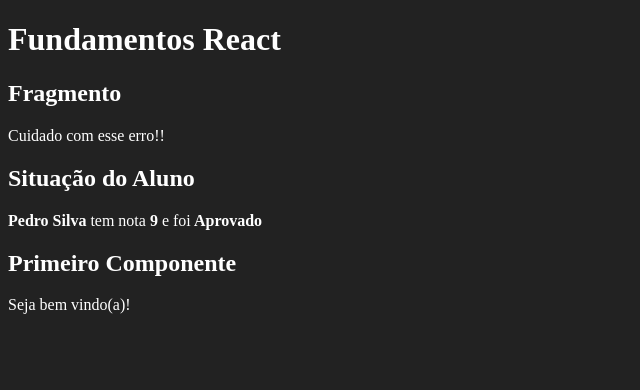
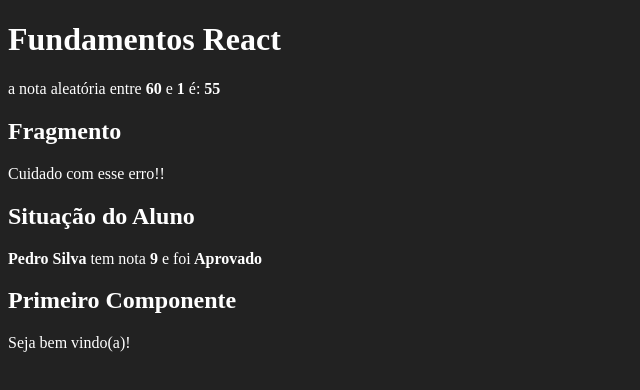
Before and after one commit to LuizHenrique-BS/React-Redux, a React (Create React App) app: page / in a window 1280 px wide. Shown: the top 390 px of the page, without its empty margins (0-640 px from the left). Built offline with nearby package versions, Linux system fonts and the light colour scheme.

Commit message:
Primeiro Desafio

```diff
--- a/src/App.jsx
+++ b/src/App.jsx
@@ -3,10 +3,12 @@
 import Primeiro from "./components/basicos/Primeiro";
 import ComParametro from "./components/basicos/ComParametro";
 import Fragmento from "./components/basicos/Fragmento";
+import Aleatorio from "./components/basicos/Aleatorio";
 
 export default () => (
   <div id="app">
     <h1>Fundamentos React</h1>
+    <Aleatorio max = {60} min= {1} />
     <Fragmento />
     <ComParametro titulo="Situação do Aluno" aluno="Pedro Silva" nota={8.3} />
     <Primeiro></Primeiro>
--- /dev/null
+++ b/src/components/basicos/Aleatorio.jsx
@@ -0,0 +1,15 @@
+import React from "react";
+
+export default function Aleatorio(props) {
+  const { min, max } = props; // destruction
+  return (
+    <div>
+      <p>
+        a nota aleatória entre
+        <strong> {max} </strong>e<strong> {min} </strong>
+        é:
+        <strong> {Math.floor(Math.random() * (max - min + 1)) + min} </strong>
+      </p>
+    </div>
+  );
+}
```
